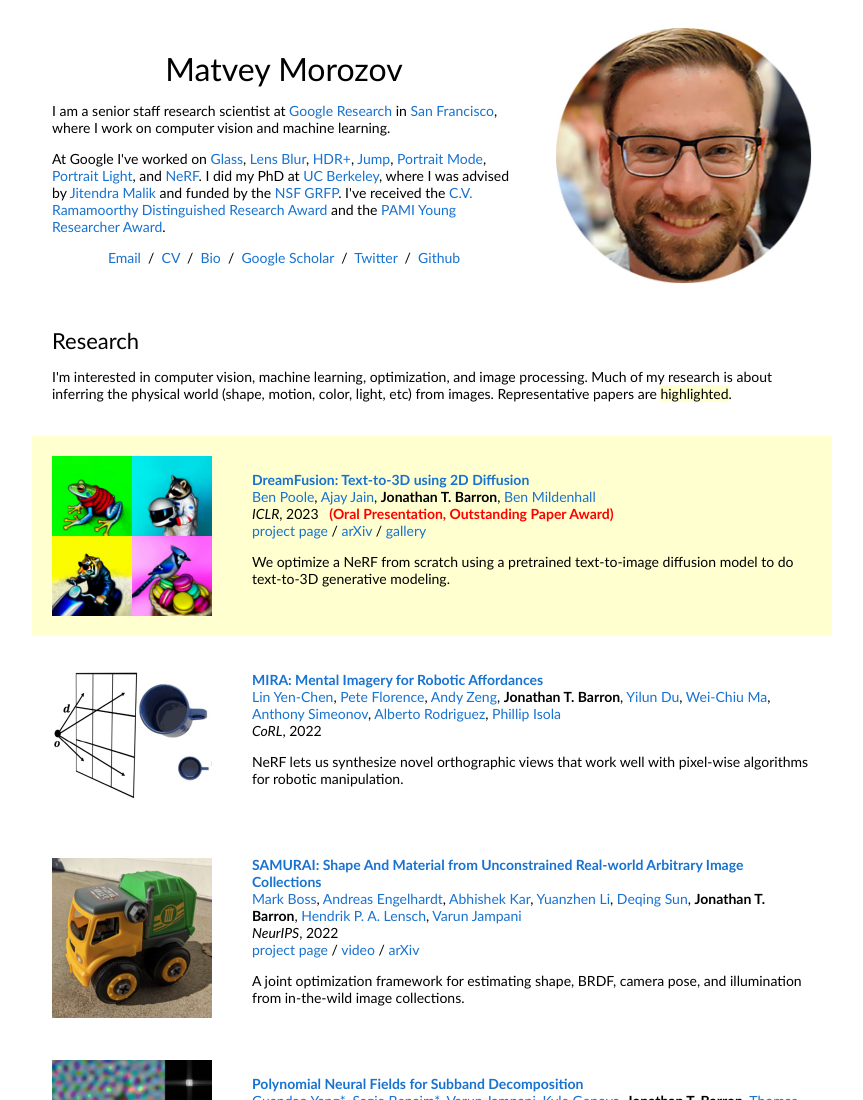
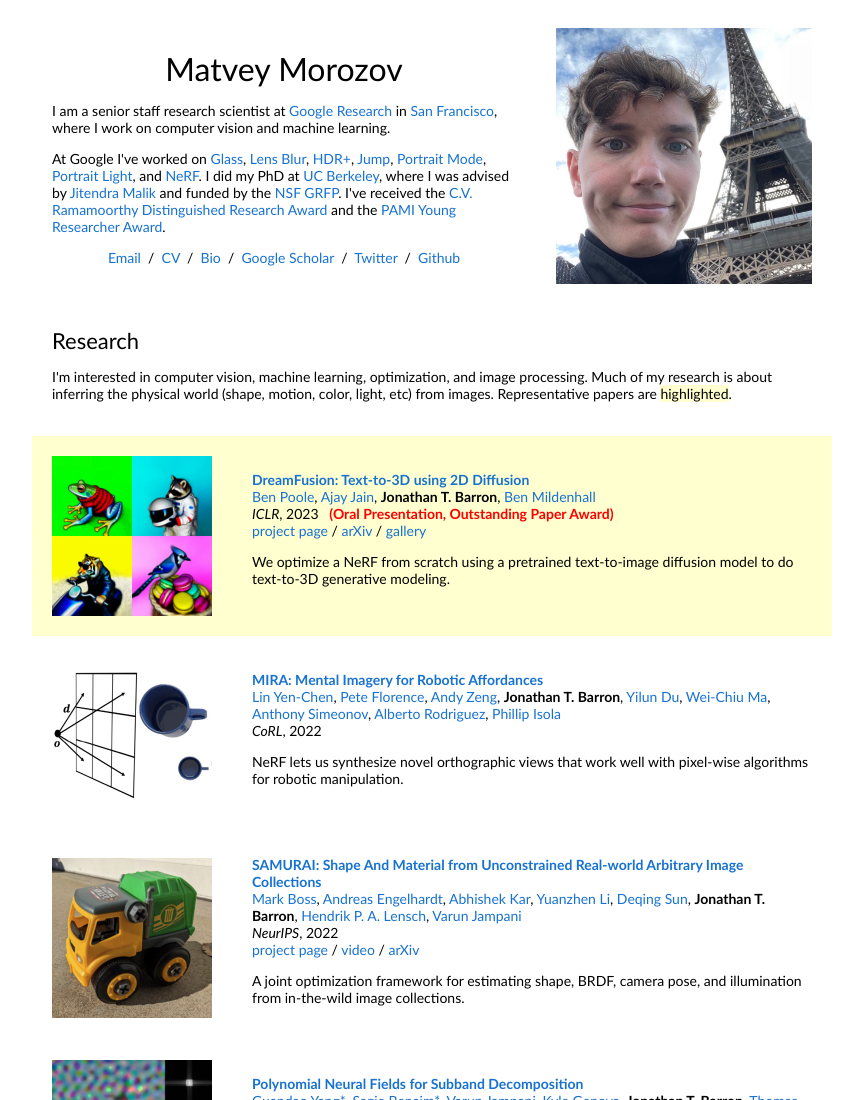
Before and after one commit to matveymor/matveymor.github.io, a plain HTML site: page index.html in a window 1280 px wide. Shown: the top 1100 px of the page, without its empty margins (208-1071 px from the left). Drawn offline with Linux system fonts and the light colour scheme.

Commit message:
change photo

```diff
--- a/index.html
+++ b/index.html
@@ -35,7 +35,7 @@
               </p>
             </td>
             <td style="padding:2.5%;width:40%;max-width:40%">
-              <a href="images/MatveyMorozov.jpeg"><img style="width:100%;max-width:100%" alt="profile photo" src="images/JonBarron_circle.jpg" class="hoverZoomLink"></a>
+              <a href="images/MatveyMorozov.jpg"><img style="width:100%;max-width:100%" alt="profile photo" src="images/MatveyMorozov.jpeg" class="hoverZoomLink"></a>
             </td>
           </tr>
         </tbody></table>
```
